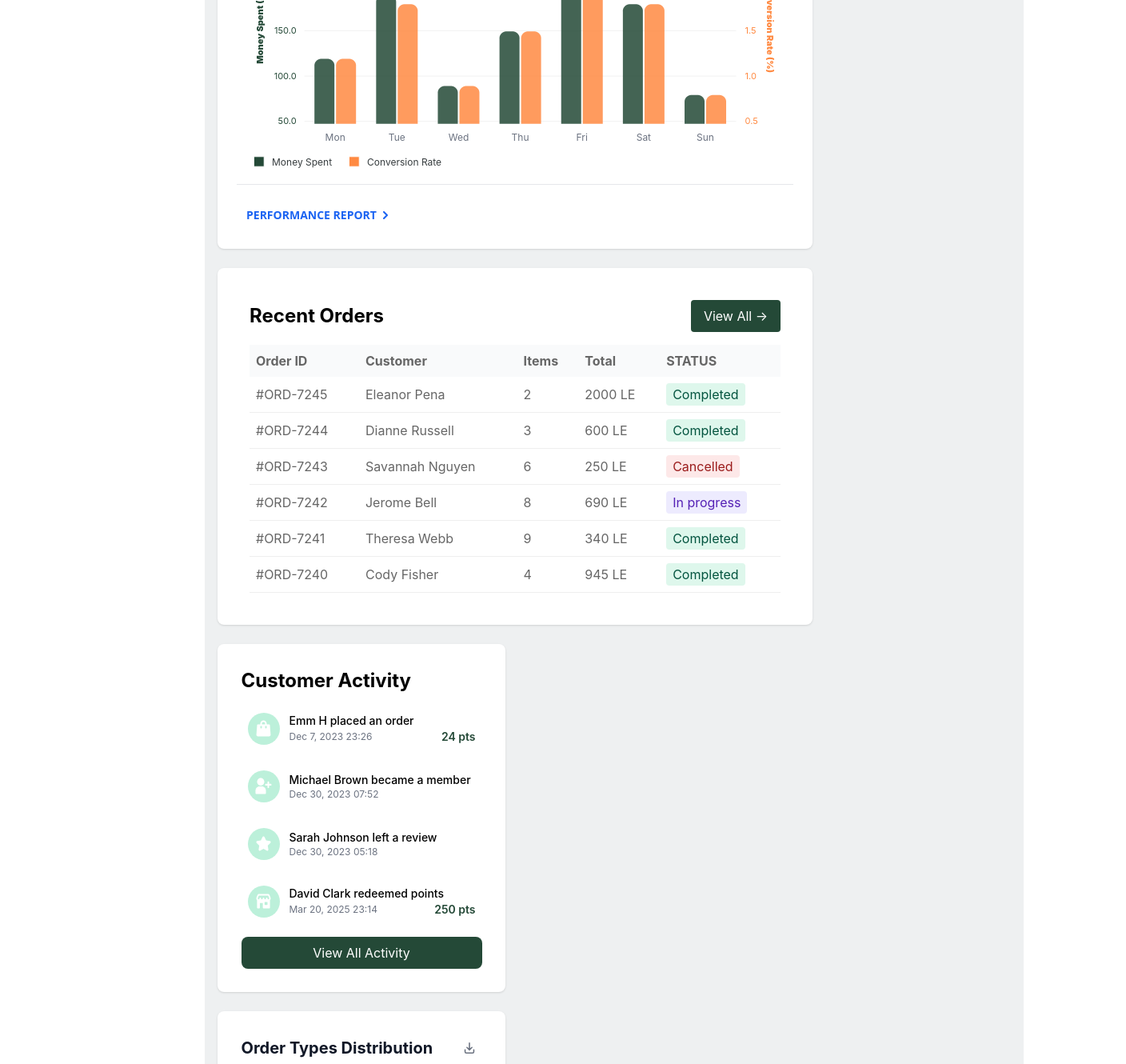
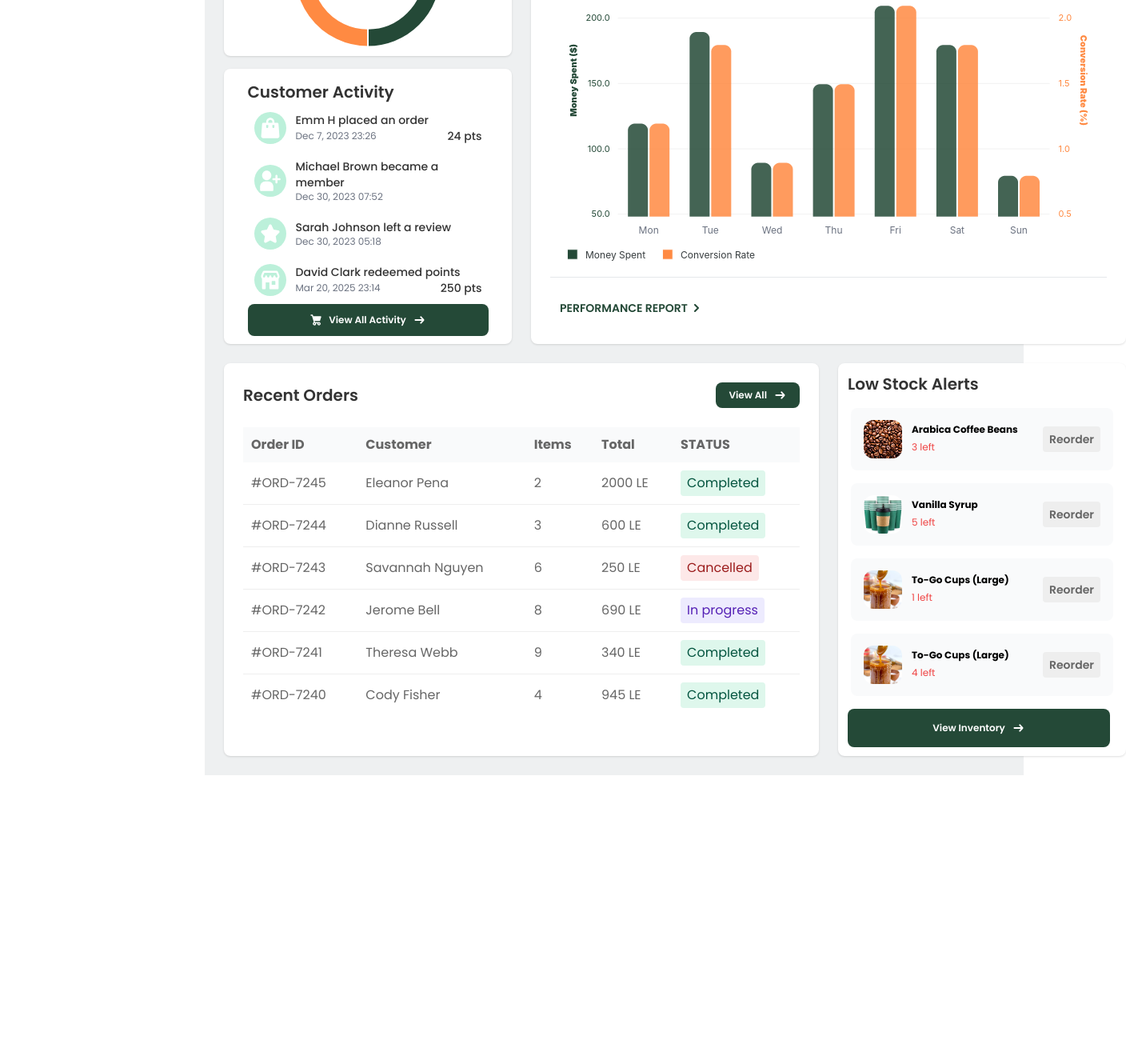
Before and after one commit to MazenUcef/aroma-dashboard-template-, a React (Vite) app: page / in a window 1280 px wide. Shown: the part 740-2070 px from the top of the page at 80% size, 1408 px wide, since content can reach past the window. After the commit the page ends 1709 px from the top, so only its background shows below. Built offline with nearby package versions, Linux system fonts and the light colour scheme.

Commit message:
feat: home page and tailwind configuration

```diff
--- a/src/Components/CustomerActivityFeed.tsx
+++ b/src/Components/CustomerActivityFeed.tsx
@@ -1,3 +1,6 @@
+import ArrowRight from "../assets/icons/ArrowRight";
+import CartIcon from "../assets/icons/CartIcon";
+
 
 interface Activity {
   name: string;
@@ -33,19 +36,19 @@ const activities: Activity[] = [
 
 const CustomerActivityFeed = () => {
   return (
-    <div
-      className="w-[22.5rem] bg-white rounded-lg shadow-sm mt-6"
-      style={{ fontFamily: "Inter, sans-serif" }}
-    >
+    <div className="w-[22.5rem] h-[21.5rem] bg-white text-foreground rounded-lg shadow-sm">
       <div className="container mx-auto p-[1.8438rem]">
-        <h2 className="text-2xl font-bold mb-4">Customer Activity</h2>
+        <h2 className="text-[20px] font-semibold -mt-4">Customer Activity</h2>
         {activities.map((activity, index) => (
-          <div key={index} className="flex items-center mb-4 p-2  rounded-lg">
+          <div
+            key={index}
+            className="flex items-center my-0.5  p-2  rounded-lg"
+          >
             <div className="w-10 h-10 bg-green-200 rounded-full flex items-center justify-center mr-3 shrink-0">
               {activity.action.includes("order") ? (
                 <svg
-                  width="25"
-                  height="25"
+                  width="32"
+                  height="32"
                   viewBox="0 0 25 25"
                   fill="none"
                   xmlns="http://www.w3.org/2000/svg"
@@ -57,8 +60,8 @@ const CustomerActivityFeed = () => {
                 </svg>
               ) : activity.action.includes("member") ? (
                 <svg
-                  width="25"
-                  height="25"
+                  width="32"
+                  height="32"
                   viewBox="0 0 25 25"
                   fill="none"
                   xmlns="http://www.w3.org/2000/svg"
@@ -78,8 +81,8 @@ const CustomerActivityFeed = () => {
                 </svg>
               ) : activity.action.includes("review") ? (
                 <svg
-                  width="25"
-                  height="25"
+                  width="32"
+                  height="32"
                   viewBox="0 0 25 25"
                   fill="none"
                   xmlns="http://www.w3.org/2000/svg"
@@ -91,8 +94,8 @@ const CustomerActivityFeed = () => {
                 </svg>
               ) : (
                 <svg
-                  width="25"
-                  height="25"
+                  width="32"
+                  height="32"
                   viewBox="0 0 25 25"
                   fill="none"
                   xmlns="http://www.w3.org/2000/svg"
@@ -111,7 +114,7 @@ const CustomerActivityFeed = () => {
               <div className="w-full flex items-center justify-between">
                 <p className="text-xs text-gray-500">{activity.date}</p>
                 {activity.points && (
-                  <span className=" ml-auto text-sm font-semibold text-[#244937]">
+                  <span className=" ml-auto text-sm font-medium">
                     {activity.points} pts
                   </span>
                 )}
@@ -119,12 +122,11 @@ const CustomerActivityFeed = () => {
             </div>
           </div>
         ))}
-        <a
-          href="#"
-          className="block w-full text-center bg-[#244937] text-white py-2 rounded-lg hover:bg-green-800"
-        >
+        <button className="flex items-center justify-center gap-2 font-semibold text-xs w-full text-center bg-green text-white py-3 px-2 rounded-lg hover:bg-green-800 cursor-pointer">
+          <CartIcon w={16} h={16} />
           View All Activity
-        </a>
+          <ArrowRight />
+        </button>
       </div>
     </div>
   );
--- a/src/Components/LowStockComp.tsx
+++ b/src/Components/LowStockComp.tsx
@@ -1,3 +1,4 @@
+import ArrowRight from "../assets/icons/ArrowRight";
 
 
 interface ListItem {
@@ -12,25 +13,30 @@ interface LowStockCompProps {
 
 const LowStockComp = ({ list }: LowStockCompProps) => {
     return (
-        <div className='w-[22.5rem] flex flex-col p-3 h-[30.688rem] bg-white rounded-2xl'>
+        <div className="w-[22.5rem] flex flex-col p-3 h-full bg-white rounded-lg shadow-sm mt-6">
             <div>
-                <h1 className="text-[20px] font-bold">Low Stock Alerts</h1>
+            <h1 className="text-xl font-semibold text-[#333333]">Low Stock Alerts</h1>
             </div>
             <div className="flex items-center justify-center">
             <ul className="mt-4 w-[20.5rem]">
                 {list.map((item, index) => (
-                        <li key={index} className="flex w-full bg-[#f9fafb] h-[4.875rem] rounded-lg items-center justify-between mb-4">
+                <li
+                    key={index}
+                    className="flex w-full bg-[#f9fafb] h-[4.875rem] rounded-lg items-center justify-between mb-4"
+                >
                     <div className="flex justify-between w-full px-4 items-center">
                     <img
                         src={item.image}
                         alt={`Product ${index + 1}`}
                         className="w-[3rem] h-[3rem] rounded-xl mr-3"
                     />
-                                <div>
+                    <div className="w-full">
                         <h2 className="text-[12px] font-bold">{item.name}</h2>
-                                    <span className="text-red-500 text-[12px]">{item.count} left</span>
+                        <span className="text-[#EF4444] text-[12px]">
+                        {item.count} left
+                        </span>
                     </div>
-                                <button className="w-[5rem] bg-[#eeeeee] hover:bg-[#e0e0e0] cursor-pointer rounded-lg text-[#666666] h-[2rem] text-sm font-semibold transition-colors">
+                    <button className="w-[5rem] px-2 py-1 bg-[#eeeeee] hover:bg-[#e0e0e0] cursor-pointer rounded-sm text-[#666666] h-[2rem] text-sm font-semibold transition-colors">
                         Reorder
                     </button>
                     </div>
@@ -39,12 +45,13 @@ const LowStockComp = ({ list }: LowStockCompProps) => {
             </ul>
             </div>
             <div>
-                <button className="w-[20.5rem] h-[3rem] flex items-center rounded-lg text-white font-semibold bg-[#244937] justify-center cursor-pointer">
+            <button className="w-[20.5rem] h-[3rem] flex items-center justify-center gap-2 font-semibold  rounded-lg text-xs text-white bg-[#244937] hover:bg-green-800 cursor-pointer">
                     View Inventory
+                    <ArrowRight/>
             </button>
             </div>
         </div>
-    )
+    );
 }
 
 export default LowStockComp
--- a/src/Components/OrderTypesChart.tsx
+++ b/src/Components/OrderTypesChart.tsx
@@ -77,12 +77,12 @@ const OrderTypesCard = () => {
 
   return (
     <div
-      className="w-[22.5rem] bg-white rounded-lg shadow-sm my-6"
+      className="w-[22.5rem] h-[21.125rem] bg-white rounded-lg shadow-sm mb-4 overflow-hidden"
       style={{ fontFamily: "Inter, sans-serif" }}
     >
       <div className="flex justify-between mb-3 container mx-auto p-[1.8438rem]">
         <div className="flex justify-center items-center">
-          <h5 className="text-xl font-bold leading-none text-gray-900 pe-1">
+          <h5 className="text-[20px] font-semibold leading-none text-nowrap text-black pe-1">
             Order Types Distribution
           </h5>
         </div>
@@ -113,7 +113,7 @@ const OrderTypesCard = () => {
           options={chartOptions}
           series={chartSeries}
           type="donut"
-          height={250}
+          height={222}
         />
       </div>
     </div>
--- /dev/null
+++ b/src/assets/icons/ArrowRight.tsx
@@ -0,0 +1,22 @@
+
+
+const ArrowRight = () => {
+  return (
+    <div>
+      <svg
+        width="17"
+        height="16"
+        viewBox="0 0 17 16"
+        fill="none"
+        xmlns="http://www.w3.org/2000/svg"
+      >
+        <path
+          d="M14.4348 8.35601C14.4996 8.18585 14.5166 7.99862 14.4835 7.81799C14.4504 7.63736 14.3687 7.47146 14.2487 7.34127L10.82 3.61746C10.7409 3.52855 10.6463 3.45762 10.5417 3.40883C10.4371 3.36004 10.3246 3.33436 10.2108 3.33329C10.097 3.33221 9.98414 3.35577 9.87879 3.40258C9.77344 3.44939 9.67774 3.51851 9.59725 3.60592C9.51677 3.69333 9.45312 3.79727 9.41002 3.91168C9.36692 4.0261 9.34523 4.14868 9.34622 4.27229C9.34721 4.39591 9.37085 4.51806 9.41578 4.63164C9.4607 4.74522 9.52601 4.84795 9.60788 4.93383L11.5743 7.06943H3.3572C3.12985 7.06943 2.91182 7.16751 2.75107 7.3421C2.59031 7.51669 2.5 7.75348 2.5 8.00038C2.5 8.24729 2.59031 8.48408 2.75107 8.65867C2.91182 8.83325 3.12985 8.93134 3.3572 8.93134H11.5743L9.60874 11.066C9.52686 11.1519 9.46156 11.2546 9.41664 11.3682C9.37171 11.4818 9.34806 11.6039 9.34707 11.7275C9.34609 11.8512 9.36777 11.9737 9.41088 12.0882C9.45398 12.2026 9.51763 12.3065 9.59811 12.3939C9.6786 12.4813 9.7743 12.5505 9.87965 12.5973C9.985 12.6441 10.0979 12.6676 10.2117 12.6666C10.3255 12.6655 10.438 12.6398 10.5426 12.591C10.6472 12.5422 10.7417 12.4713 10.8208 12.3824L14.2496 8.65857C14.329 8.5719 14.3919 8.46909 14.4348 8.35601Z"
+          fill="white"
+        />
+      </svg>
+    </div>
+  );
+}
+
+export default ArrowRight
--- a/src/assets/icons/CartIcon.tsx
+++ b/src/assets/icons/CartIcon.tsx
@@ -1,9 +1,14 @@
-function CartIcon() {
+type CartIconProps = {
+  w?: number;
+  h?: number;
+};
+
+function CartIcon({ w, h }: CartIconProps) {
   return (
     <div>
       <svg
-        width="32"
-        height="32"
+        width={w || 32}
+        height={h || 32}
         viewBox="0 0 32 32"
         fill="none"
         xmlns="http://www.w3.org/2000/svg"
--- a/src/components/ColumnChart.tsx
+++ b/src/components/ColumnChart.tsx
@@ -71,7 +71,7 @@ const ColumnChart: React.FC<DashboardCardProps> = ({
                 ],
                 chart: {
                     type: "bar",
-                    height: "320px",
+                    height: "420px", // changed it from 320 to 420 ---> Joe
                     fontFamily: "Inter, sans-serif",
                     toolbar: {
                         show: false,
@@ -184,7 +184,7 @@ const ColumnChart: React.FC<DashboardCardProps> = ({
     };
 
     return (
-        <div className="w-[46.5rem] bg-white rounded-lg shadow-sm dark:bg-gray-800 p-4 md:p-6">
+        <div className="w-[46.5rem] h-full bg-white rounded-lg shadow-sm dark:bg-gray-800 p-4 md:p-6">
             <div className='w-full flex justify-between items-center mb-4'>
                 <div>
                     <h1 className='text-[20px] font-semibold'>Revenue & Orders</h1>
@@ -250,7 +250,7 @@ const ColumnChart: React.FC<DashboardCardProps> = ({
                     {showReportLink && (
                         <Link
                             to="#"
-                            className="uppercase text-sm font-semibold inline-flex items-center rounded-lg text-blue-600 hover:text-blue-700 dark:hover:text-blue-500  hover:bg-gray-100 dark:hover:bg-gray-700 dark:focus:ring-gray-700 dark:border-gray-700 px-3 py-2">
+                            className="uppercase text-sm font-semibold inline-flex items-center rounded-lg text-[#244937] hover:text-[#ff8a42]  dark:hover:text-[#ff8a42]  hover:bg-gray-100 dark:hover:bg-gray-700 dark:focus:ring-gray-700 dark:border-gray-700 px-3 py-2">
                             {title} Report
                             <svg className="w-2.5 h-2.5 ms-1.5 rtl:rotate-180" aria-hidden="true" xmlns="http://www.w3.org/2000/svg" fill="none" viewBox="0 0 6 10">
                                 <path stroke="currentColor" strokeLinecap="round" strokeLinejoin="round" strokeWidth="2" d="m1 9 4-4-4-4" />
--- a/src/components/RecentOrdersTable.tsx
+++ b/src/components/RecentOrdersTable.tsx
@@ -1,3 +1,4 @@
+import ArrowRight from "../assets/icons/ArrowRight";
 
 interface Order {
   id: string;
@@ -69,40 +70,41 @@ const RecentOrdersTable = () => {
 
   return (
     <div
-      className="w-[46.5rem] bg-white rounded-lg shadow-sm  p-4 md:p-6 mt-6"
+      className="w-[46.5rem] h-full bg-white rounded-lg shadow-sm  p-6 md:p-6 mt-6"
       style={{ fontFamily: "Inter, sans-serif" }}
     >
-      <div className="container mx-auto p-4">
-        <div className="flex justify-between items-center mb-4">
-          <h2 className="text-2xl font-bold">Recent Orders</h2>
-          <button className="bg-[#244937] text-white px-4 py-2 rounded">
-            View All →
+      <div className="container mx-auto">
+        <div className="flex justify-between items-center mb-6">
+          <h2 className="text-xl font-semibold text-[#333333]">Recent Orders</h2>
+          <button className="flex items-center justify-center gap-2 font-semibold cursor-pointer  rounded-lg text-xs bg-[#244937] text-white hover:bg-green-800 px-4 py-2">
+            View All
+            <ArrowRight />
           </button>
         </div>
-        <div className="overflow-x-auto">
+        <div className=" text-[16px] font-normal">
           <table className="w-full text-left border-collapse">
             <thead>
               <tr className="bg-[#F9FAFB] text-[#666666]">
-                <th className="p-2">Order ID</th>
-                <th className="p-2">Customer</th>
-                <th className="p-2">Items</th>
-                <th className="p-2">Total</th>
-                <th className="p-2">STATUS</th>
+                <th className="p-2.5">Order ID</th>
+                <th className="p-2.5">Customer</th>
+                <th className="p-2.5">Items</th>
+                <th className="p-2.5">Total</th>
+                <th className="p-2.5">STATUS</th>
               </tr>
             </thead>
             <tbody>
               {orders.map((order) => (
                 <tr
                   key={order.id}
-                  className="border-b border-[#EEEEEE] text-[#666666]"
+                  className="border-b border-[#EEEEEE] text-[#666666] last:border-b-0"
                 >
-                  <td className="p-2">{order.id}</td>
-                  <td className="p-2">{order.customer}</td>
-                  <td className="p-2">{order.items}</td>
-                  <td className="p-2">{order.total} LE</td>
-                  <td className="p-2">
+                  <td className="p-2.5">{order.id}</td>
+                  <td className="p-2.5">{order.customer}</td>
+                  <td className="p-2.5">{order.items}</td>
+                  <td className="p-2.5">{order.total} LE</td>
+                  <td className="p-2.5">
                     <span
-                      className={`inline-flex items-center px-2 py-0.5 rounded ${getStatusColor(
+                      className={`inline-flex items-center px-2 py-1 rounded ${getStatusColor(
                         order.status
                       )}`}
                     >
--- a/src/index.css
+++ b/src/index.css
@@ -1,6 +1,45 @@
+@import url('https://fonts.googleapis.com/css2?family=Poppins:ital,wght@0,100;0,200;0,300;0,400;0,500;0,600;0,700;0,800;0,900;1,100;1,200;1,300;1,400;1,500;1,600;1,700;1,800;1,900&display=swap');
 @import "tailwindcss";
 @plugin "flowbite-react/plugin/tailwindcss";
 @source "../.flowbite-react/class-list.json";
+
+:root {
+  --background: #ffffff;
+  --foreground: #333333;
+  --poppins: "Poppins", sans-serif;
+  --orange: #FF8A42;
+  --green: #244937;
+  --red: #EF4444;
+  --purple: #5521B5;
+}
+
+@theme inline {
+  --color-background: var(--background);
+  --color-foreground: var(--foreground);
+  --font-poppins: var(--poppins);
+  --color-orange: var(--orange);
+  --color-green: var(--green);
+  --color-red: var(--red);
+  --color-purple: var(--purple);
+}
+
+@media (prefers-color-scheme: dark) {
+  :root {
+    --background: #ffffff;  /* to be changed later */
+    --foreground: #333333;  /* to be changed later */
+    --poppins: "Poppins", sans-serif;
+    --orange: #FF8A42;
+    --green: #244937;
+    --red: #EF4444;
+    --purple: #5521B5;
+  }
+}
+
+@layer base {
+  * {
+    font-family: var(--font-poppins);
+  }
+}
 
 .apexcharts-legend-text *, .apexcharts-legend-marker * {
   pointer-events: none;
--- a/src/pages/Home.tsx
+++ b/src/pages/Home.tsx
@@ -33,9 +33,23 @@ const Home = () => {
     ];
 
 return (
-        <div>
-            <div className="p-4">
+    <section className="flex flex-col px-6 pt-6 pb-12">
+        {/* Top row: Full-width Cards component */}
+        <div className="w-full">
         <Cards />
+        </div>
+        {/* Second row: Two flex items */}
+        <div className="flex flex-col h-[43.625rem] md:flex-row gap-6 w-full">
+        <div className="h-[43.625rem] flex-col">
+            <div className="">
+            <OrderTypesChart />
+            </div>
+            <div className="">
+            <CustomerActivityFeed />
+            </div>
+        </div>
+
+        <div className="w-full">
             <ColumnChart
             title="Performance"
             value="3.4k"
@@ -46,12 +60,18 @@ const Home = () => {
             showDropdown={true}
             showReportLink={true}
             />
+        </div>
+        </div>
+        {/* Third row: Three flex items */}
+        <div className="flex flex-col md:flex-row gap-6 w-full h-[30.6875rem]">
+        <div className="">
             <RecentOrdersTable />
-                <CustomerActivityFeed />
-                <OrderTypesChart/>
+        </div>
+        <div className="">
             <LowStockComp list={lowStockList} />
         </div>
         </div>
+    </section>
 );
 };
 
```
Also changed, not shown: src/Components/Cards.tsx (+7 -8 lines). Lines whose indentation alone changed are shown as unchanged.
